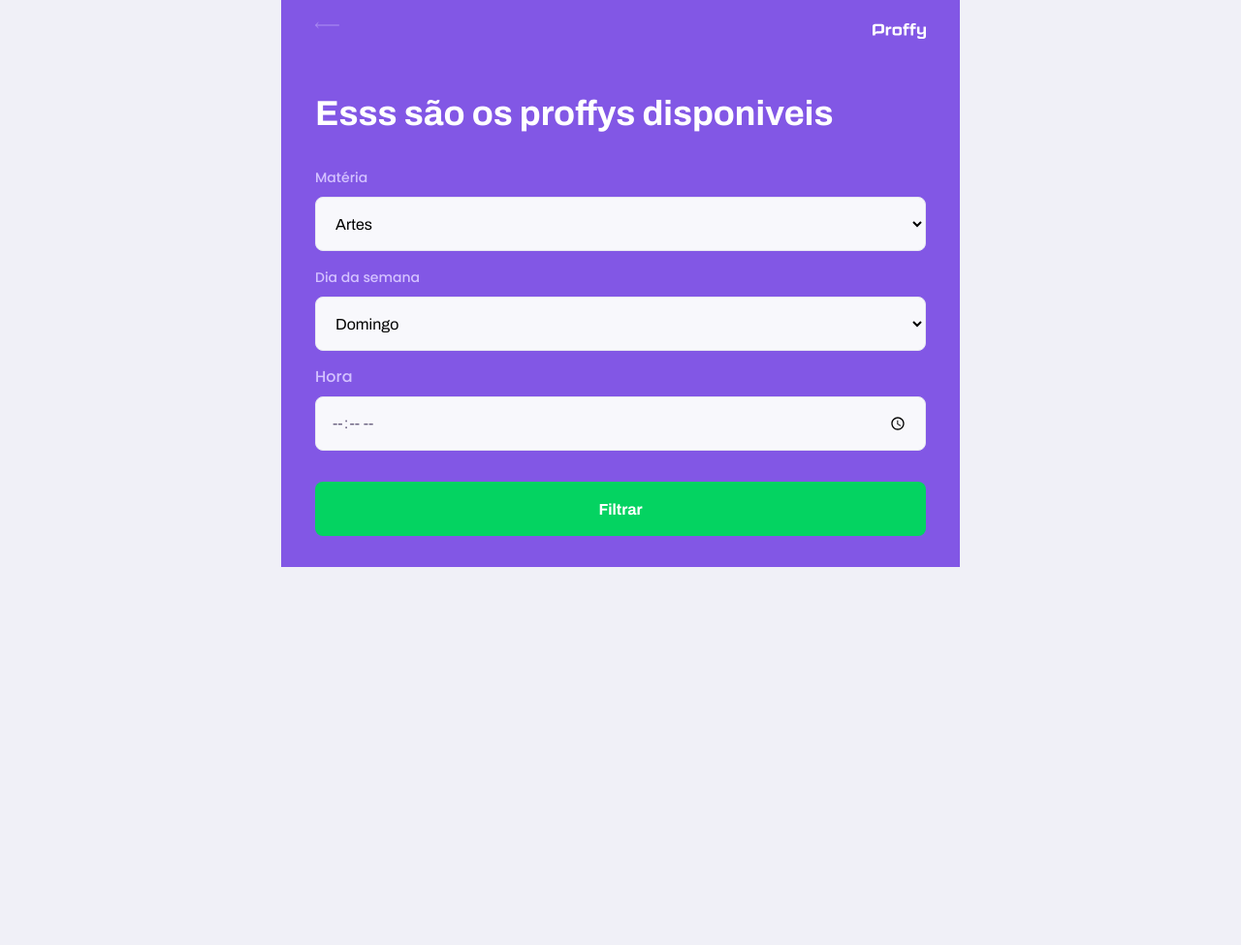
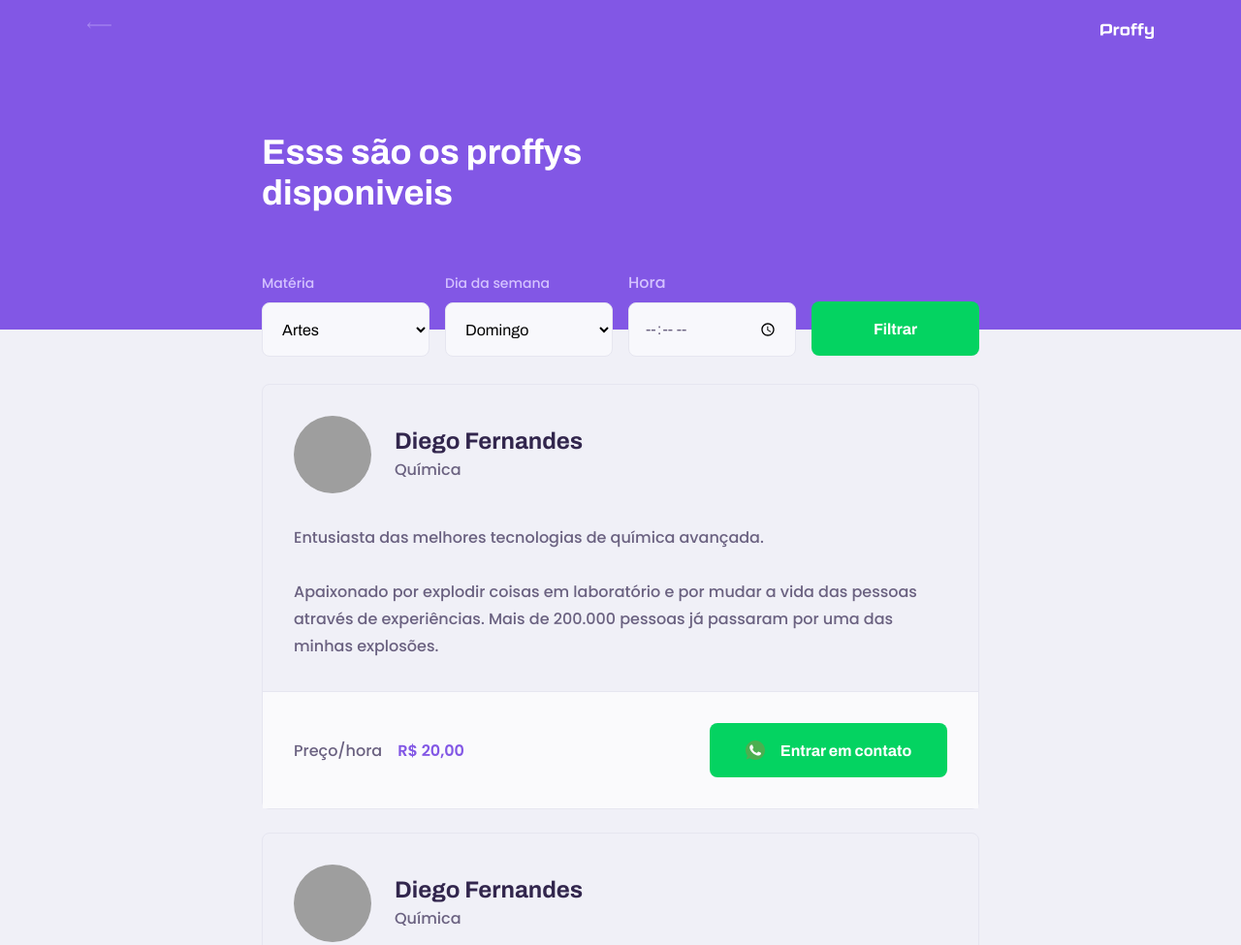
Before and after one commit to Nscmnt/nlw-discovery-proffy, a plain HTML site: page study.html in a window 1280 px wide. Shown: the top 975 px of the page at 97% size. Before the commit the page ends 800 px from the top, so only its background shows below. Drawn offline with Linux system fonts and the light colour scheme; grey boxes are pictures that could not be loaded.

```diff
--- a/study.html
+++ b/study.html
@@ -21,7 +21,7 @@
         <header class="page-header">
             <div class="top-bar-container">
                 <a href="/">
-                <img src="images/icons/back.svg" alt="Voltar"></a>
+                    <img src="images/icons/back.svg" alt="Voltar"></a>
                 <img src="images/logo.svg" alt="Proffy">
             </div>
 
@@ -60,13 +60,60 @@
                     </div>
                     <div class="input-block">
                         <label for="time">Hora</label>
-                        <input name="time" id="time" type="time" >
+                        <input name="time" id="time" type="time">
                     </div>
                     <button type="submit">Filtrar</button>
                 </form>
             </div>
         </header>
 
+        <main>
+            <article class="teacher-item">
+                <header>
+                    <img src="https://avatars2.githubusercontent.com/u/2254731?s=460&amp;u=0ba16a79456c2f250e7579cb388fa18c5c2d7d65&amp;v=4"
+                        alt="Diego Fernandes">
+                    <div>
+                        <strong>Diego Fernandes</strong>
+                        <span>Química</span>
+                    </div>
+                </header>
+
+                <p>Entusiasta das melhores tecnologias de química avançada.<br><br>Apaixonado por explodir coisas em
+                    laboratório e por mudar a vida das pessoas através de experiências. Mais de 200.000 pessoas já
+                    passaram por uma das minhas explosões.</p>
+
+                <footer>
+                    <p>Preço/hora<strong>R$ 20,00</strong>
+                    </p>
+                    <button type="button">
+                        <img src="/images/icons/whatsapp.svg" alt="Whatsapp">Entrar em contato
+                    </button>
+                </footer>
+            </article>
+
+            <article class="teacher-item">
+                <header>
+                    <img src="https://avatars2.githubusercontent.com/u/2254731?s=460&amp;u=0ba16a79456c2f250e7579cb388fa18c5c2d7d65&amp;v=4"
+                        alt="Diego Fernandes">
+                    <div>
+                        <strong>Diego Fernandes</strong>
+                        <span>Química</span>
+                    </div>
+                </header>
+
+                <p>Entusiasta das melhores tecnologias de química avançada.<br><br>Apaixonado por explodir coisas em
+                    laboratório e por mudar a vida das pessoas através de experiências. Mais de 200.000 pessoas já
+                    passaram por uma das minhas explosões.</p>
+
+                <footer>
+                    <p>Preço/hora<strong>R$ 20,00</strong>
+                    </p>
+                    <button type="button">
+                        <img src="/images/icons/whatsapp.svg" alt="Whatsapp">Entrar em contato
+                    </button>
+                </footer>
+            </article>
+        </main>
 
     </div>
 
--- a/styles/partials/page-study.css
+++ b/styles/partials/page-study.css
@@ -37,6 +37,8 @@
 .page-header .header-content{
     width: 90%;
     margin: 3.2rem auto;
+
+    position: relative;
 }
 
 .page-header .header-content strong{
@@ -112,3 +114,168 @@
     right: 1.6rem;
     bottom: 0px;
 }
+
+#page-study main{
+    margin: 3.2rem auto;
+    width: 90%;
+
+}
+
+.teacher-item{
+    background-color: var(--color=box-base);
+    border: 1px solid var(--color-line-in-white);
+    border-radius: .8rem;
+    margin-top: 2.4rem;
+}
+.teacher-item header{
+    padding: 3.2rem 2rem;
+    display: flex;
+    align-items: center;
+}
+
+.teacher-item header img{
+    width: 8rem;
+    height: 8rem;
+
+    border-radius: 50%;
+}
+
+.teacher-item header div{
+    margin-left: 2.4rem;
+}
+.teacher-item header div strong{
+    font: 700 2.4rem Archivo;
+    display: block;
+    color: var(--color-text-title);
+}
+
+.teacher-item header div span{
+    font-size: 1.6rem;
+    display: block;
+    margin-top:.4rem ;
+}
+
+.teacher-item > p{
+    padding: 0 2rem;
+    font-size: 1.6rem;
+    line-height: 2.8rem;
+}
+.teacher-item footer{
+    padding: 3.2rem;
+    background-color: var(--color-box-footer);
+    border-top: 1px solid var(--color-line-in-white);
+    margin-top: 3.2rem;
+    display: flex;
+    align-items: center;
+    justify-content: space-between;
+}´
+
+.teacher-item footer p{
+    font-size: 1.4rem;
+    line-height: 2.4rem;
+    color: var(--color-text-complement);
+}
+.teacher-item footer p strong{
+    font-size: 1.6rem;
+    color: var(--color-primary);
+    display: block;
+}
+
+.teacher-item footer button{
+    width: 20rem;
+    height: 5.6rem;
+
+    background-color: var(--color-secondary);
+    color: var(--color-button-text);
+    border:0;
+    border-radius: .8rem;
+    cursor: pointer;
+    font: bold 1.7rem Archivo;
+
+    display: flex;
+    align-items: center;
+    justify-content: space-evenly;
+
+    text-decoration: none;
+
+    transition: background 0.2s;
+    margin-left: 1.6rem;
+
+}
+
+.teacher-item footer button:hover{
+    background-color: var(--color-secondary-dark);
+}
+
+@media (min-width:700px){
+    #page-study #container{
+        max-width: 100vw;
+    }
+
+    .page-header{
+        height: 340px;
+    }
+    .page-header .top-bar-container{
+        max-width: 1100px;
+    }
+
+    .page-header .header-content{
+        max-width: 740px;
+
+        flex: 1 1;
+        padding-bottom: 48px;
+        display: flex;
+        flex-direction: column;
+        justify-content: center;
+
+        margin: 0 auto;
+
+    }
+
+    .page-header .header-content strong{
+        max-width: 350px;
+    }
+
+    .teacher-item header,
+    .teacher-item footer{
+        padding: 32px;
+    }
+
+    #search-teachers{
+        display: grid;
+        grid-template-columns: repeat(4, 1fr);
+        gap: 16px;
+        position: absolute;
+
+        bottom: -28px;
+
+    }
+
+    #page-study main{
+        padding: 32px 0;
+        max-width: 740px;
+        margin: 0 auto;
+    }
+
+    #search-teachers .select-block{
+        margin-bottom: 0;
+    }
+    .teacher-item > p{
+        padding: 0 32px;
+    }
+
+    .teacher-item footer p strong{
+        display: initial;
+        margin-left: 16px;
+    }
+
+    .teacher-item footer button{
+        width: 245px;
+        font-size: 16px;
+        justify-content: center;
+    }
+    .teacher-item footer button img{
+        margin-right: 16px;
+
+    }
+}
```
Also changed, not shown: README.md.
